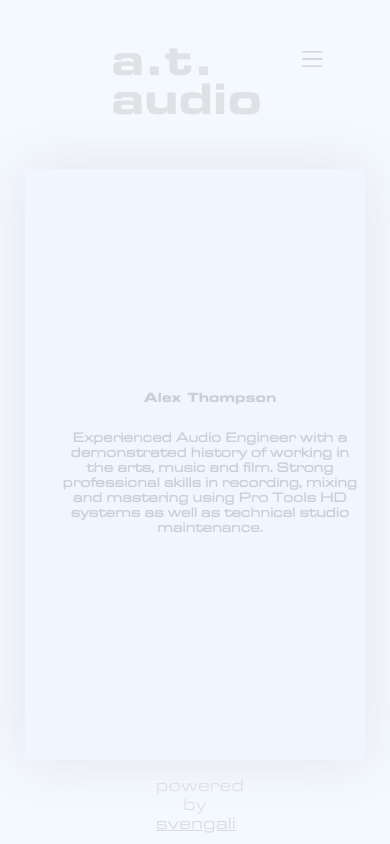
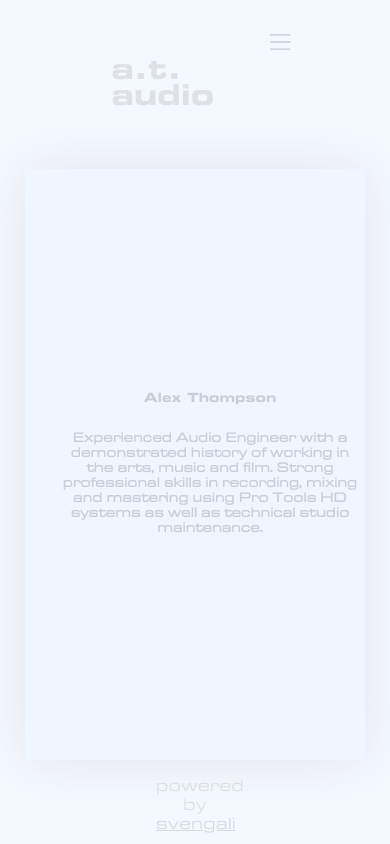
Before and after one commit to Peter-Luber/alexworld, a React (Create React App) app: page / in a window 390 px wide. Built offline with nearby package versions, Linux system fonts and the light colour scheme; the HTML template or start-up script is replaced by a standard one.

Commit message:
more responsive stuff

```diff
--- a/src/components/container/NavBar.js
+++ b/src/components/container/NavBar.js
@@ -5,13 +5,15 @@ import Burger from "../display/Burger";
 
 function NavBar(props) {
   const NavBarWrapper = styled.div`
-    grid-area: 2 / 1 / 3 / 1;
+    grid-area: 2 / 1 / 4 / 1;
+    margin: auto;
     margin-top: 0px;
-    padding: 2vh;
     z-index: 3;
-    width: 100%;
+    width: 120%;
+    height: 70%;
+    background-color: rgba(100, 100, 100, 0);
     @media (max-width: 768px) {
-      grid-area: 1 / 4 / 2 / 5;
+      grid-area: 1 / 4 / 3 / 5;
     }
   `;
 
@@ -20,14 +22,14 @@ function NavBar(props) {
     flex-direction: column;
     justify-content: space-around;
     align-items: center;
-    height: 12rem;
-    width: 8rem;
+    height: 70%;
+    width: 70%;
+    padding-left: 0px;
     margin: auto;
-    padding-left: 0px;
     filter: drop-shadow(0vh 0vh 3vh #d4d4d47a);
     background-color: rgb(239, 246, 255);
     @media (max-width: 768px) {
-
+      width: 90%
     }
   `;
 
--- a/src/components/display/Burger.js
+++ b/src/components/display/Burger.js
@@ -4,15 +4,11 @@ import BurgerSrc from "../../img/burger.svg";
 
 const BurgerBox = styled.div`
   display: flex;
-  margin-right: 0px;
   justify-content: center;
   align-items: center;
   width: 100%;
   height: 10vh;
   background-color: rgba(235, 235, 235, 0);
-  @media (max-width: 768px) {
-      justify-content: flex-end;
-  }
 `;
 
 const BurgerImg = styled.img`
--- a/src/components/display/Contact.js
+++ b/src/components/display/Contact.js
@@ -4,10 +4,10 @@ class Contact extends React.Component {
   render() {
     return (
       <div id="Contact" className="page">
-        <h2 tabIndex="0">
+        <h3 tabIndex="0">
           send me an <br></br>
           <a href="mailto:alexthompson2446@gmail.com">email</a>
-        </h2>
+        </h3>
       </div>
     );
   }
--- a/src/components/display/Extras.js
+++ b/src/components/display/Extras.js
@@ -4,7 +4,7 @@ class Extras extends React.Component {
   render() {
     return (
       <div id="Extras" className="page">
-        <h2 tabIndex="0">try typing on your keyboard!</h2>
+        <h3 tabIndex="0">try typing on your keyboard!</h3>
       </div>
     );
   }
--- a/src/components/display/Header.js
+++ b/src/components/display/Header.js
@@ -21,7 +21,7 @@ const HeaderWrapper = styled.div`
   margin-left: 4vh;
   width: 100%;
   height: 100%;
-  font-size: 3.5vh;
+  font-size: 1.2rem;
   font-family: "EurostileBlack";
   color: rgba(206, 206, 206, 0.555);
   line-height: 50%;
@@ -29,7 +29,7 @@ const HeaderWrapper = styled.div`
   grid-area: 1/1/2/2;
   @media (max-width: 768px) {
     grid-area: 1/2/2/4;
-    font-size: 2.5vh;
+    font-size: 0.9rem;
   }
 `;
 
--- a/src/components/display/Services.js
+++ b/src/components/display/Services.js
@@ -4,9 +4,9 @@ class Services extends React.Component {
   render() {
     return (
       <div id="Services" className="page">
-        <h2 tabIndex="0">audio mixing</h2>
-        <h2 tabIndex="0">audio engineering</h2>
-        <h2 tabIndex="0">etc</h2>
+        <h3 tabIndex="0">audio mixing</h3>
+        <h3 tabIndex="0">audio engineering</h3>
+        <h3 tabIndex="0">etc</h3>
       </div>
     );
   }
```
